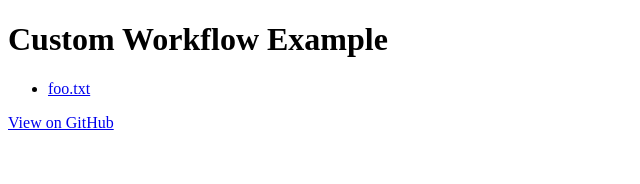
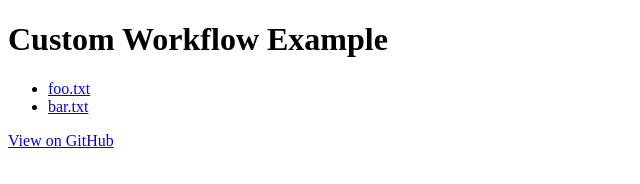
Before and after one commit to kerupani129s/custom-workflow-example, a plain HTML site: page docs/index.html in a window 1280 px wide. Shown: the whole page, without its empty margins (0-640 px from the left). Drawn offline with Linux system fonts and the light colour scheme.

Commit message:
Update: index.html を更新

```diff
--- a/docs/index.html
+++ b/docs/index.html
@@ -17,6 +17,7 @@
     <main>
       <ul>
         <li><a href="foo.txt">foo.txt</a></li>
+        <li><a href="bar.txt">bar.txt</a></li>
       </ul>
     </main>
     <footer>
```
